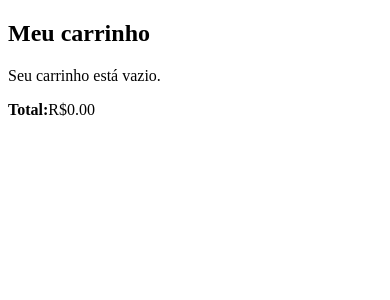
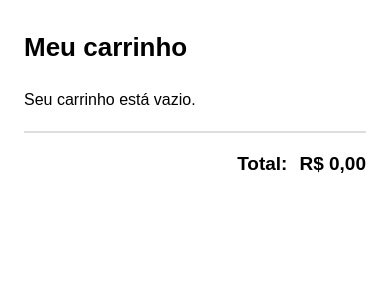
Before and after one commit to womakers-squad-jaqueline-goes/mini-e-commerce, an Angular app: page /carrinho in a window 390 px wide. Shown: the top 300 px of the page. Built offline with nearby package versions, Linux system fonts and the light colour scheme.

Commit message:
style: aprimora interface do carrinho

```diff
--- a/src/app/app.config.ts
+++ b/src/app/app.config.ts
@@ -1,14 +1,21 @@
-import { ApplicationConfig, provideBrowserGlobalErrorListeners } from '@angular/core';
+import { ApplicationConfig, LOCALE_ID, provideBrowserGlobalErrorListeners } from '@angular/core';
 import { provideHttpClient } from '@angular/common/http';
-
+import { registerLocaleData } from '@angular/common';
+import localePt from '@angular/common/locales/pt';
 import { provideRouter } from '@angular/router';
 
 import { routes } from './app.routes';
+
+registerLocaleData(localePt);
 
 export const appConfig: ApplicationConfig = {
   providers: [
     provideBrowserGlobalErrorListeners(),
     provideRouter(routes),
-    provideHttpClient()
+    provideHttpClient(),
+    {
+      provide: LOCALE_ID,
+      useValue: 'pt-BR'
+    }
   ]
 };
--- a/src/app/component/carrinho/carrinho.css
+++ b/src/app/component/carrinho/carrinho.css
@@ -0,0 +1,154 @@
+:host {
+  display: block;
+  max-width: 1000px;
+  margin: 0 auto;
+  padding: 32px 24px;
+  font-family: Arial, sans-serif;
+}
+
+h2 {
+  margin: 0 0 28px;
+  font-size: 32px;
+}
+
+section {
+  display: flex;
+  flex-direction: column;
+  gap: 14px;
+}
+
+article {
+  display: flex;
+  align-items: center;
+  gap: 24px;
+  padding: 20px 24px;
+  border: 1px solid #ddd;
+  border-radius: 12px;
+  background: #fff;
+}
+
+article img {
+  width: 120px;
+  height: 120px;
+  object-fit: contain;
+  flex-shrink: 0;
+}
+
+article > div {
+  flex: 1;
+  min-width: 0;
+}
+
+h3 {
+  margin: 0 0 6px;
+  font-size: 19px;
+  line-height: 1.3;
+}
+
+p {
+  margin: 6px 0;
+}
+
+.quantidade {
+  display: flex;
+  align-items: center;
+  gap: 10px;
+  margin: 14px 0;
+}
+
+.quantidade button {
+  display: flex;
+  align-items: center;
+  justify-content: center;
+  width: 32px;
+  height: 32px;
+  padding: 0;
+  border: 1px solid #ccc;
+  border-radius: 6px;
+  background: #f7f7f7;
+  cursor: pointer;
+  font-size: 17px;
+  line-height: 1;
+  transition: background 0.2s ease, border-color 0.2s ease;
+}
+
+.quantidade button:hover {
+  background: #ececec;
+  border-color: #aaa;
+}
+
+.quantidade span {
+  min-width: 105px;
+  text-align: center;
+}
+
+article > div > p strong {
+  font-weight: 600;
+}
+
+article > div > button {
+  padding: 6px 12px;
+  border: 1px solid #ccc;
+  border-radius: 6px;
+  background: #fff;
+  cursor: pointer;
+  font-size: 14px;
+  transition: background 0.2s ease, border-color 0.2s ease;
+}
+
+article > div > button:hover {
+  background: #f2f2f2;
+  border-color: #aaa;
+}
+
+.total {
+  display: flex;
+  justify-content: flex-end;
+  align-items: center;
+  gap: 12px;
+  margin-top: 22px;
+  padding: 20px 0;
+  border-top: 2px solid #ddd;
+  font-size: 21px;
+}
+
+.total span {
+  font-weight: bold;
+}
+
+@media (max-width: 600px) {
+  :host {
+    padding: 24px 16px;
+  }
+
+  h2 {
+    font-size: 26px;
+  }
+
+  article {
+    align-items: flex-start;
+    gap: 16px;
+    padding: 16px;
+  }
+
+  article img {
+    width: 90px;
+    height: 90px;
+  }
+
+  h3 {
+    font-size: 17px;
+  }
+
+  .quantidade {
+    flex-wrap: wrap;
+  }
+
+  .quantidade span {
+    min-width: auto;
+  }
+
+  .total {
+    font-size: 19px;
+  }
+}
```
